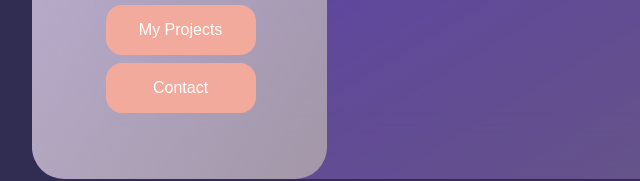
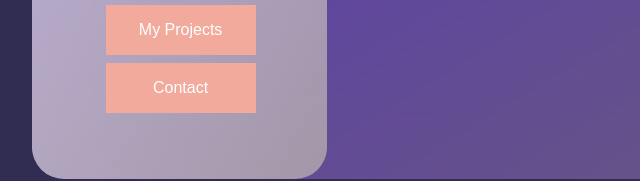
Before and after one commit to KaushikBaidya/Portfolio, a plain HTML site: page index.html in a window 1280 px wide. Shown: the part 390-571 px from the top of the page, 166-806 px from the left. Drawn offline with Linux system fonts and the light colour scheme.

Commit message:
Update style1.css

```diff
--- a/css/style1.css
+++ b/css/style1.css
@@ -25,6 +25,5 @@
     opacity: 1;
     transition: 0.3s;
     width: 150px;
-    border-radius: 1rem;
   }
   .btn:hover {opacity: 0.6}
```
